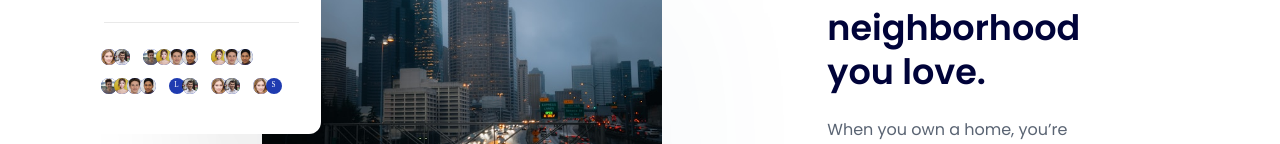
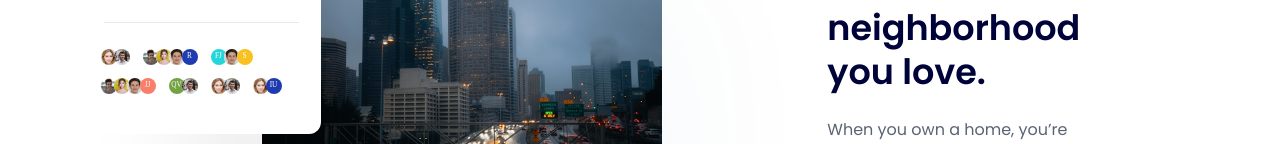
Before and after one commit to BAngQN/F8_Project1, a plain HTML site: page index.html in a window 1280 px wide. Shown: the part 2782-2926 px from the top of the page. Drawn offline with Linux system fonts and the light colour scheme.

Commit message:
avatar section update ui name background color

```diff
--- a/assets/css/styles.css
+++ b/assets/css/styles.css
@@ -421,7 +421,7 @@ a {
     font-family: "Circular Std";
     font-size: 0.7261rem;
     font-weight: 450;
-    background-color: #1f3bb0;
+    background-color: var(--bg-color, white);
 }
 
 .stats .img-block .image {
--- a/index.html
+++ b/index.html
@@ -346,28 +346,31 @@
                                             alt=""
                                             class="avatar"
                                         />
-                                        <img
-                                            src="./assets/img/avatar-6.jpg"
-                                            alt=""
+                                        <div
                                             class="avatar"
-                                        />
+                                            style="--bg-color: #1f3bb1"
+                                        >
+                                            R
+                                        </div>
                                     </div>
                                     <div class="avatar-group">
-                                        <img
-                                            src="./assets/img/avatar-4.webp"
-                                            alt=""
+                                        <div
                                             class="avatar"
-                                        />
+                                            style="--bg-color: #24d6d9"
+                                        >
+                                            FJ
+                                        </div>
                                         <img
                                             src="./assets/img/avatar-5.jpg"
                                             alt=""
                                             class="avatar"
                                         />
-                                        <img
-                                            src="./assets/img/avatar-6.jpg"
-                                            alt=""
+                                        <div
                                             class="avatar"
-                                        />
+                                            style="--bg-color: #f8c120"
+                                        >
+                                            S
+                                        </div>
                                     </div>
                                     <div class="avatar-group">
                                         <img
@@ -385,14 +388,20 @@
                                             alt=""
                                             class="avatar"
                                         />
-                                        <img
-                                            src="./assets/img/avatar-6.jpg"
-                                            alt=""
+                                        <div
                                             class="avatar"
-                                        />
+                                            style="--bg-color: #f97f6b"
+                                        >
+                                            JJ
+                                        </div>
                                     </div>
                                     <div class="avatar-group">
-                                        <div class="avatar .avatar-word">L</div>
+                                        <div
+                                            class="avatar"
+                                            style="--bg-color: #73a242"
+                                        >
+                                            QV
+                                        </div>
                                         <img
                                             src="./assets/img/avatar-2.jpg"
                                             alt=""
@@ -417,7 +426,12 @@
                                             alt=""
                                             class="avatar"
                                         />
-                                        <div class="avatar .avatar-word">S</div>
+                                        <div
+                                            class="avatar"
+                                            style="--bg-color: #1f3bb0"
+                                        >
+                                            IU
+                                        </div>
                                     </div>
                                 </div>
                             </div>
```
